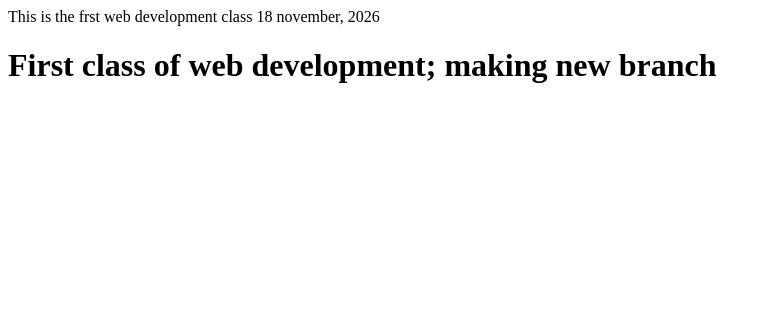
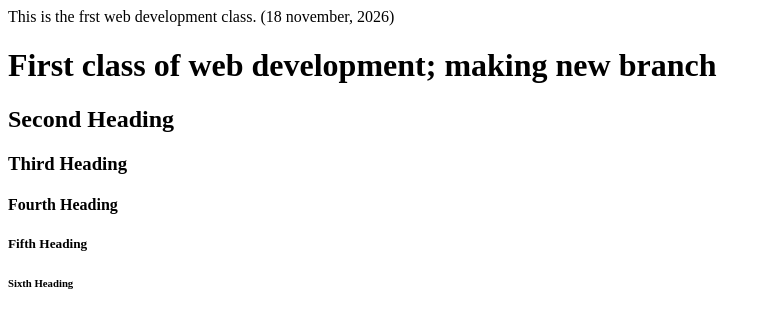
Before and after one commit to sshrestha9957-wq/web-dev, a plain HTML site: page index.html in a window 1280 px wide. Shown: the whole page, without its empty margins (0-772 px from the left). Drawn offline with Linux system fonts and the light colour scheme.

Commit message:
headings

```diff
--- a/index.html
+++ b/index.html
@@ -6,9 +6,13 @@
     <title>First Web Development Class</title>
 </head>
 <body>
-    This is the frst web development class
-    18 november, 2026
+    This is the frst web development class. (18 november, 2026)
 
     <h1> First class of web development; making new branch</h1>
+    <h2> Second Heading </h2>
+    <h3> Third Heading </h3>
+    <h4> Fourth Heading</h4>
+    <h5> Fifth Heading </h5>
+    <h6> Sixth Heading </h6>
 </body>
 </html>
```
